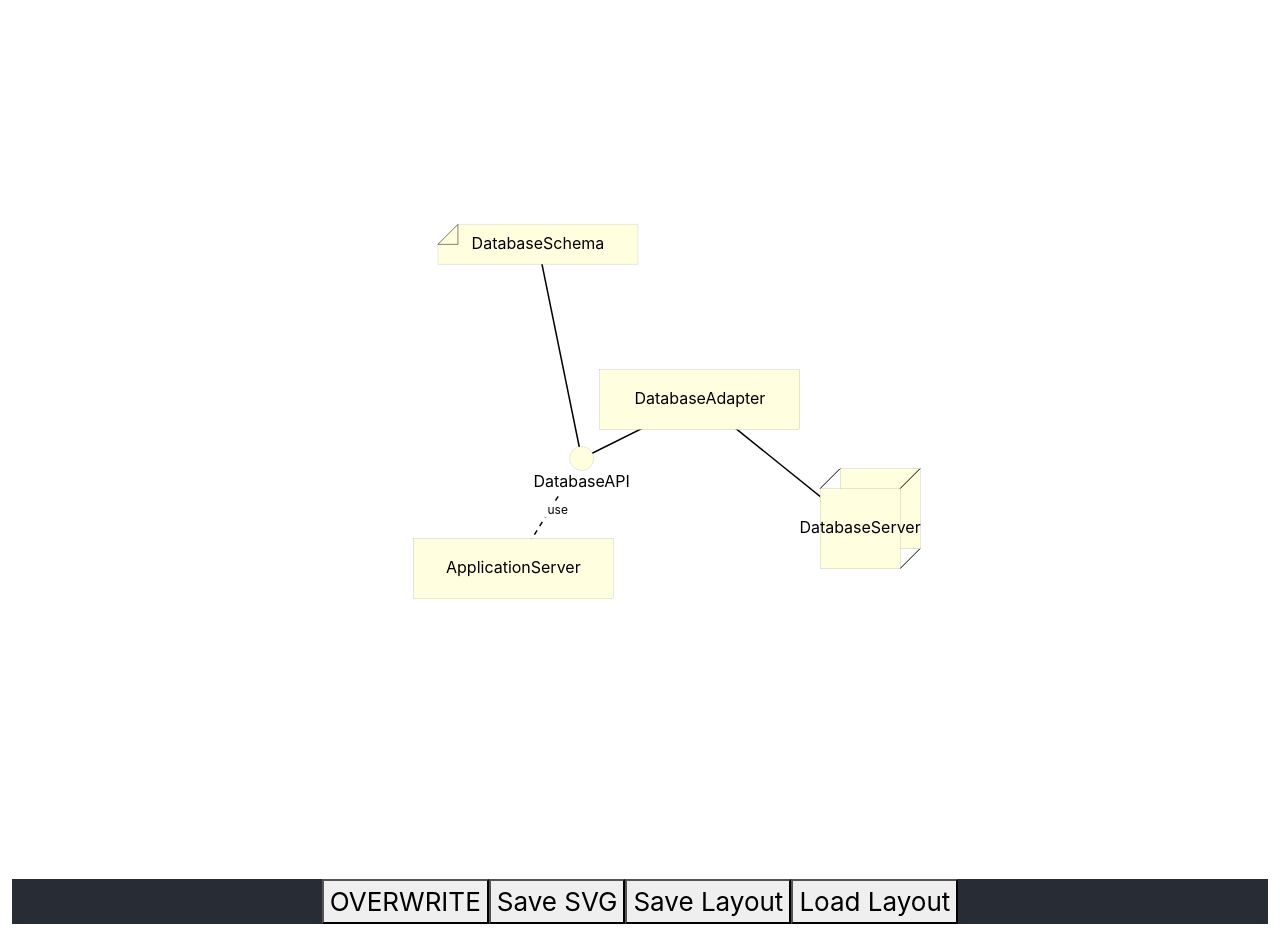
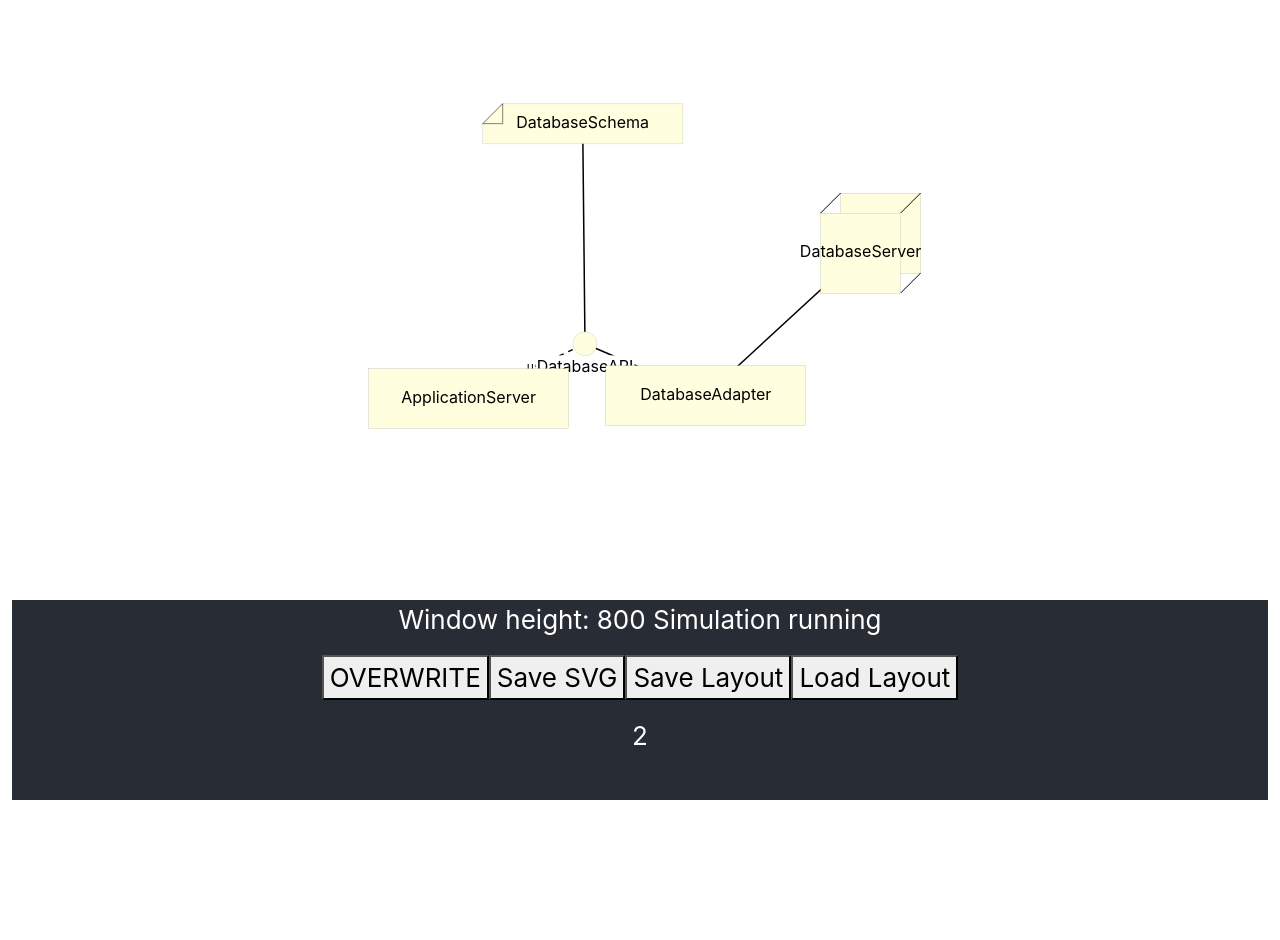
Before and after one commit to m-emm/graph-layouter-interactive, a React (Create React App) app: page / in a window 1280 px wide. After the commit the page ends 800 px from the top, so only its background shows below. Built offline with nearby package versions, Linux system fonts and the light colour scheme.

Commit message:
Automatic size update

```diff
--- a/src/App.js
+++ b/src/App.js
@@ -4,7 +4,7 @@ import GraphContainer from './GraphContainer.js';
 
 function App() {
   const width = 2000;
-  const height = 1400;
+  const height = 900;
   const nodeRadius = 40;
 
   return (
--- a/src/GraphContainer.js
+++ b/src/GraphContainer.js
@@ -13,7 +13,14 @@ function GraphContainer({width,height,nodeRadius}) {
   const numCols = 5;
   const ref = React.useRef();
   const sizeRef = React.useRef({width: width, height: height});
+  const resizeCounterRef = React.useRef(0);
   const [size, setSize_] = React.useState({width: width, height: height});
+  const [resizeCounter, setResizeCounter_] = React.useState(0);
+
+  function setResizeCounter(newCounter) {
+    resizeCounterRef.current = newCounter;
+    setResizeCounter_(newCounter);
+  }
 
   function setSize(newSize) {
     sizeRef.current = newSize;
@@ -23,7 +30,8 @@ function GraphContainer({width,height,nodeRadius}) {
   useLayoutEffect(() => {
     function updateSize() {
         if(ref.current) {
-            setSize({width: ref.current.offsetWidth, height: ref.current.offsetWidth*0.7 });
+            setSize({width: ref.current.offsetWidth, height: window.innerHeight- 200 });
+            setResizeCounter(resizeCounterRef.current + 1);
         }
     }
     window.addEventListener('resize', updateSize);
@@ -71,8 +79,9 @@ function GraphContainer({width,height,nodeRadius}) {
 
   return (
     <div ref={ref} className="graph-container">
-        <GraphSvg width={size.width} height={size.height} nodes={listNodes} edges={listEdges} velocityDecay="0.6" forces={forces} nodeRadius={nodeRadius}></GraphSvg>
-    </div>
+        <GraphSvg width={size.width} height={size.height} nodes={listNodes} edges={listEdges} velocityDecay="0.6" forces={forces} nodeRadius={nodeRadius} resizeCounter={resizeCounter}></GraphSvg>
+        <p>{resizeCounter}</p>
+        </div>
   );
 }
 
--- a/src/GraphSvg.js
+++ b/src/GraphSvg.js
@@ -9,7 +9,7 @@ import xmlFormat from 'xml-formatter';
 import DocumentNode from './DocumentNode';
 
 
-function GraphSvg({ nodes, edges, velocityDecay, forces, nodeRadius, width, height }) {
+function GraphSvg({ nodes, edges, velocityDecay, forces, nodeRadius, width, height ,resizeCounter}) {
 
     const svgRootRef = useRef(null);
 
@@ -22,6 +22,9 @@ function GraphSvg({ nodes, edges, velocityDecay, forces, nodeRadius, width, heig
     const [svgText, setSvgText] = useState("");
     const [simulationRunning, setSimulationRunning_] = useState(true);
 
+
+    const currentResizeCounterRef = useRef(resizeCounter);
+    const oldResizeCounterRef = useRef(resizeCounter);
 
     const simulationRunningRef = useRef(simulationRunning);
 
@@ -79,6 +82,10 @@ function GraphSvg({ nodes, edges, velocityDecay, forces, nodeRadius, width, heig
 
 
     function handleStep() {
+        if(oldResizeCounterRef.current !== currentResizeCounterRef.current) {
+            setSimulationRunning(true);
+        }
+        oldResizeCounterRef.current = currentResizeCounterRef.current;
 
         const newNodesMechanics = function (currentNodesMechanics) {
             if(!simulationRunningRef.current) return currentNodesMechanics;
@@ -255,6 +262,7 @@ function GraphSvg({ nodes, edges, velocityDecay, forces, nodeRadius, width, heig
 
     const viewBoxString = "0 0 " + width + " " + height;
 
+    currentResizeCounterRef.current = resizeCounter;
     return (
         <div className="GraphSvg">
             <div>
@@ -271,6 +279,7 @@ function GraphSvg({ nodes, edges, velocityDecay, forces, nodeRadius, width, heig
                 </svg>
             </div>
             <div>
+                <p> Window height: {window.innerHeight} Simulation {simulationRunning ? "running" : "stopped"}</p>
                 <button onClick={() => overwriteSvgText()}>OVERWRITE</button>
                 <button onClick={() => saveSvgText()}>Save SVG</button>
                 <button onClick={() => saveLayout()}>Save Layout</button>
```
